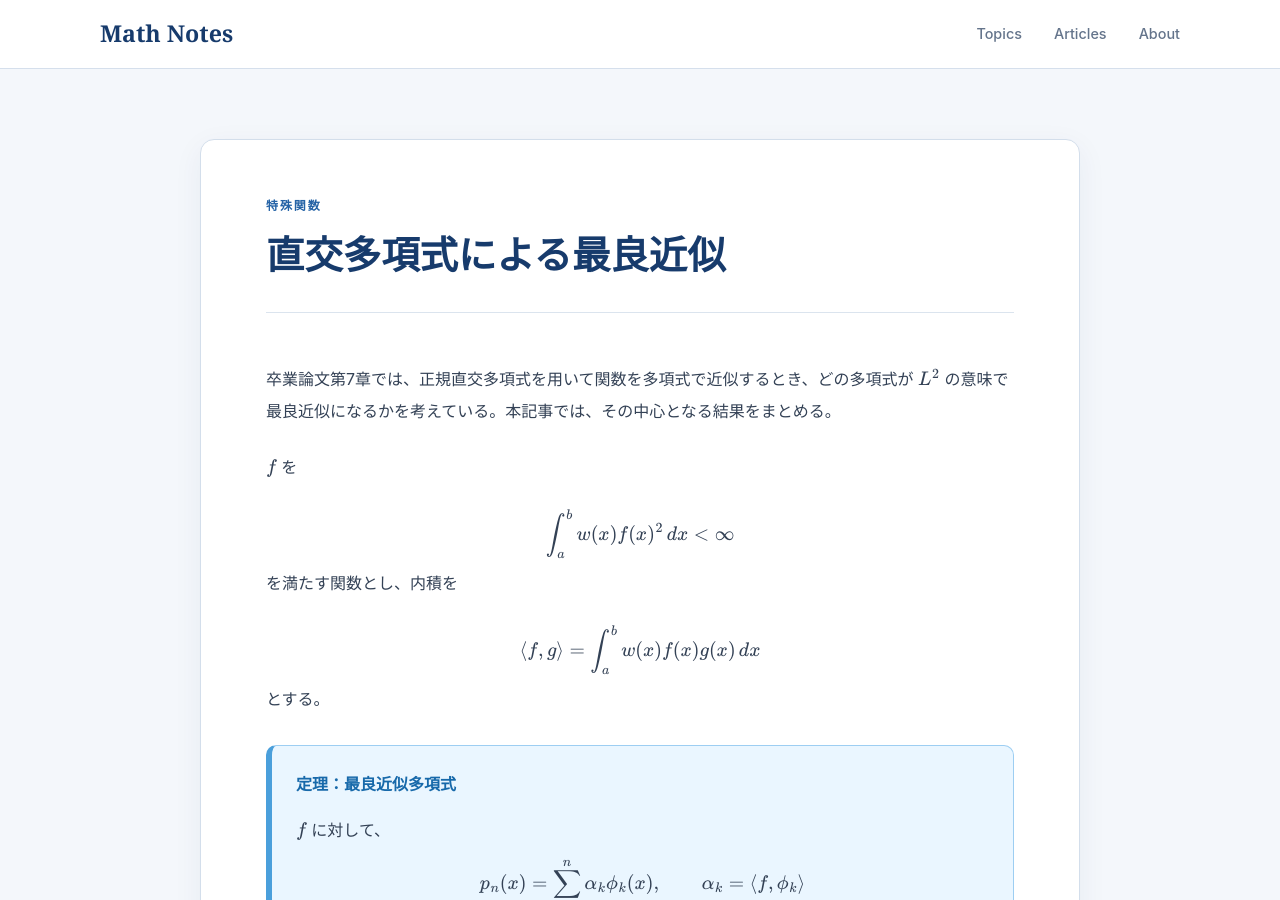
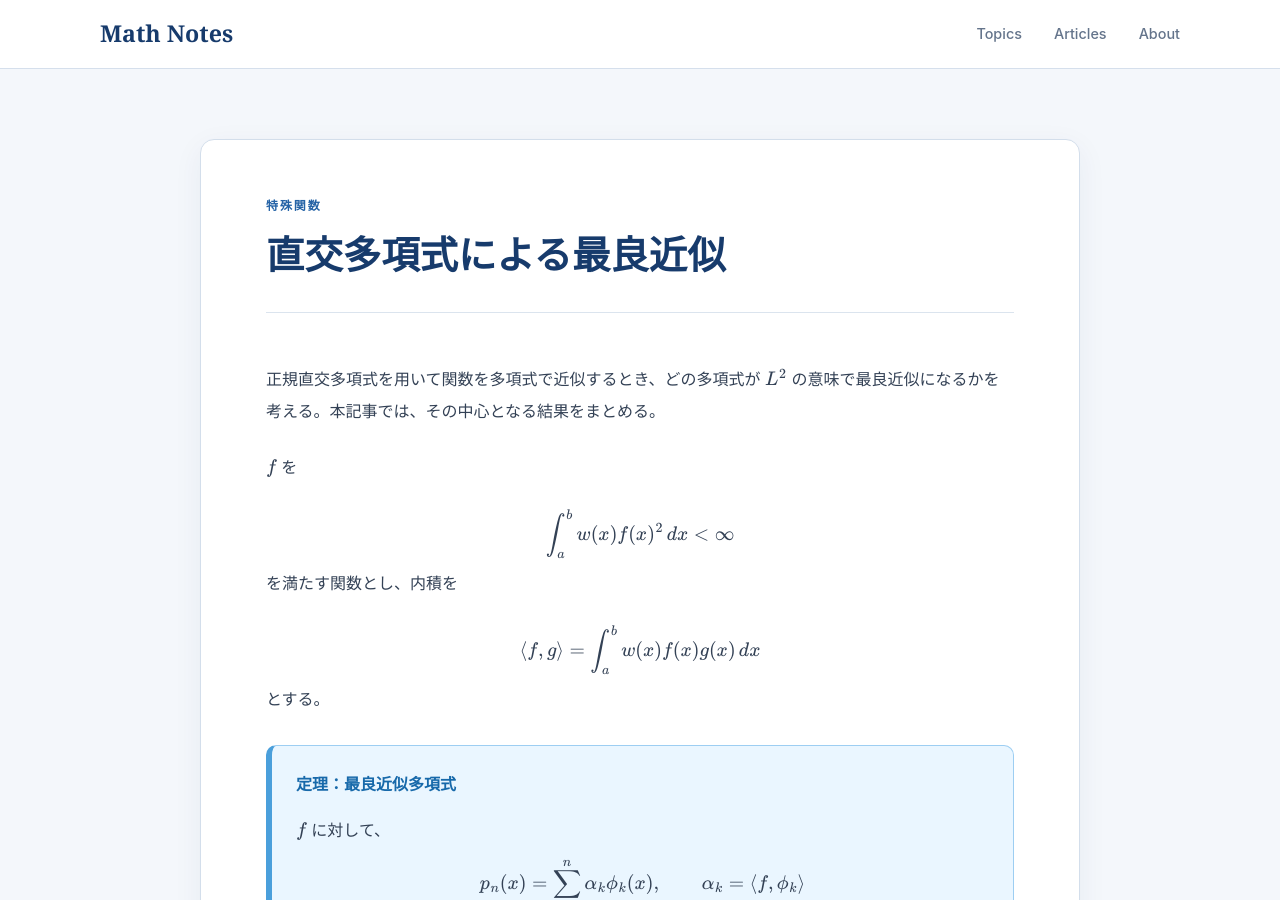
Before and after one commit to koukano/koukano.github.io, a Jekyll site: the page built from articles/best-approximation-orthogonal-polynomials.md, in a window 1280 px wide and 900 px high. Built offline with Jekyll 4.4.1, drawn with Linux system fonts in a browser that asks for light colours; some of the changed text lies outside the part shown.

Commit message:
Remove thesis references from article text

```diff
--- a/articles/best-approximation-orthogonal-polynomials.md
+++ b/articles/best-approximation-orthogonal-polynomials.md
@@ -5,7 +5,7 @@ category: "special-functions"
 category_label: "特殊関数"
 ---
 
-卒業論文第7章では、正規直交多項式を用いて関数を多項式で近似するとき、どの多項式が $L^2$ の意味で最良近似になるかを考えている。本記事では、その中心となる結果をまとめる。
+正規直交多項式を用いて関数を多項式で近似するとき、どの多項式が $L^2$ の意味で最良近似になるかを考える。本記事では、その中心となる結果をまとめる。
 
 $f$ を
 
@@ -110,7 +110,7 @@ $$
 
 ## 3. 近似誤差の符号変化
 
-卒論では、連続関数 $f$ と最良近似多項式 $p_n$ に対して、$f-p_n$ の符号変化についても考察している。本文では、$f-p_n$ が恒等的に $0$ でない場合には区間 $(a,b)$ 内で少なくとも $n-1$ 回符号を変えるという性質を扱っている。
+連続関数 $f$ と最良近似多項式 $p_n$ に対して、$f-p_n$ の符号変化についても考える。$f-p_n$ が恒等的に $0$ でない場合には区間 $(a,b)$ 内で少なくとも $n-1$ 回符号を変えるという性質を扱っている。
 
 この議論では、符号変化する点を用いて低次数の多項式を作り、その多項式と $f-p_n$ の内積を考える。最良近似の条件からは内積が $0$ になる一方、符号の取り方からは積分が一定符号を持つため、符号変化が少なすぎるという仮定に矛盾が生じる。
 
```
